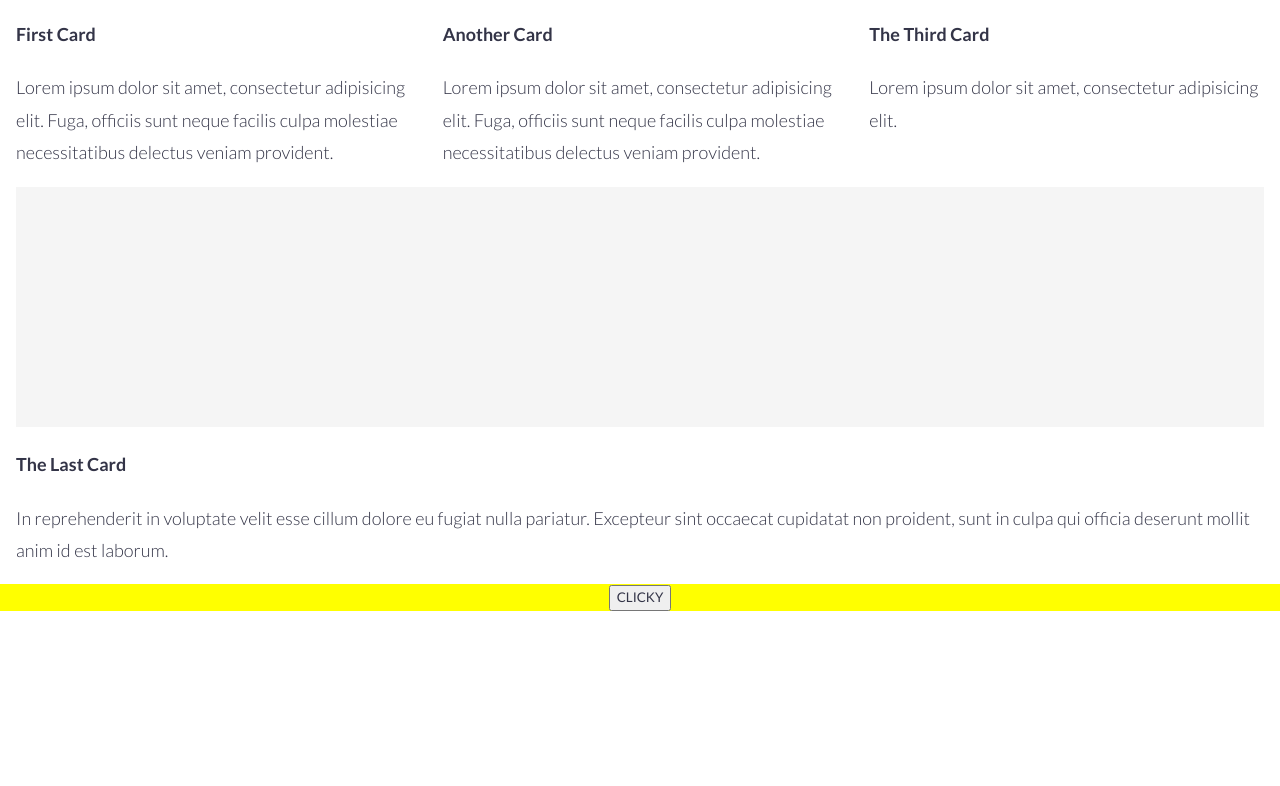
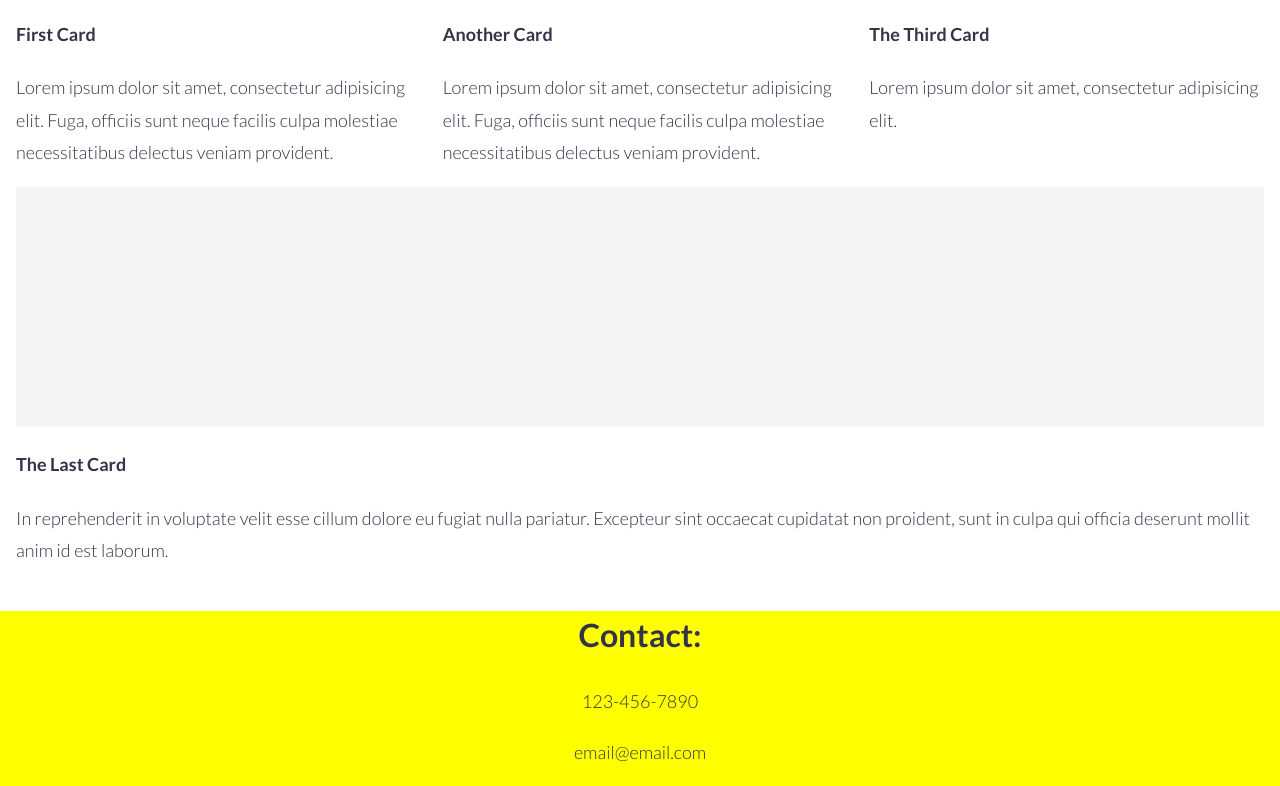
Before and after one commit to matiasmik/portfolio-sample, a plain HTML site: page index.html in a window 1280 px wide. Shown: the part 691-1477 px from the top of the page. Before the commit the page ends 1302 px from the top, so only its background shows below. Drawn offline with nearby package versions, Linux system fonts and the light colour scheme; a script that the page names is missing.

Commit message:
Add files via upload
add contact stuff

```diff
--- a/index.html
+++ b/index.html
@@ -114,7 +114,9 @@
 
   <div class="row five">
     <div class="contact">
-      <button id="button-one" type="button" name="button">CLICKY</button>
+      <h2>Contact:</h2>
+      <p>123-456-7890</p>
+      <p>email@email.com</p>
     </div>
   </div>
 
```
